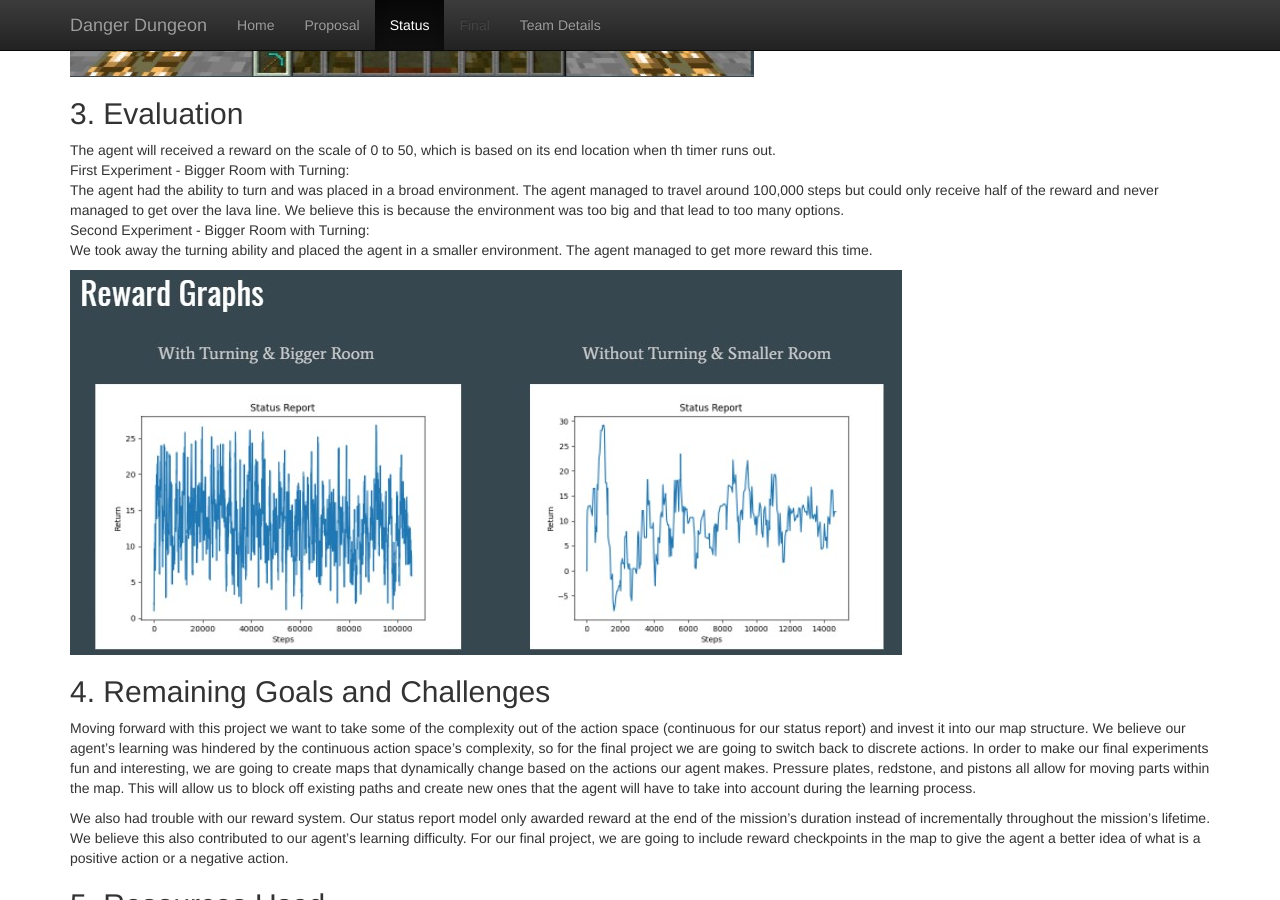
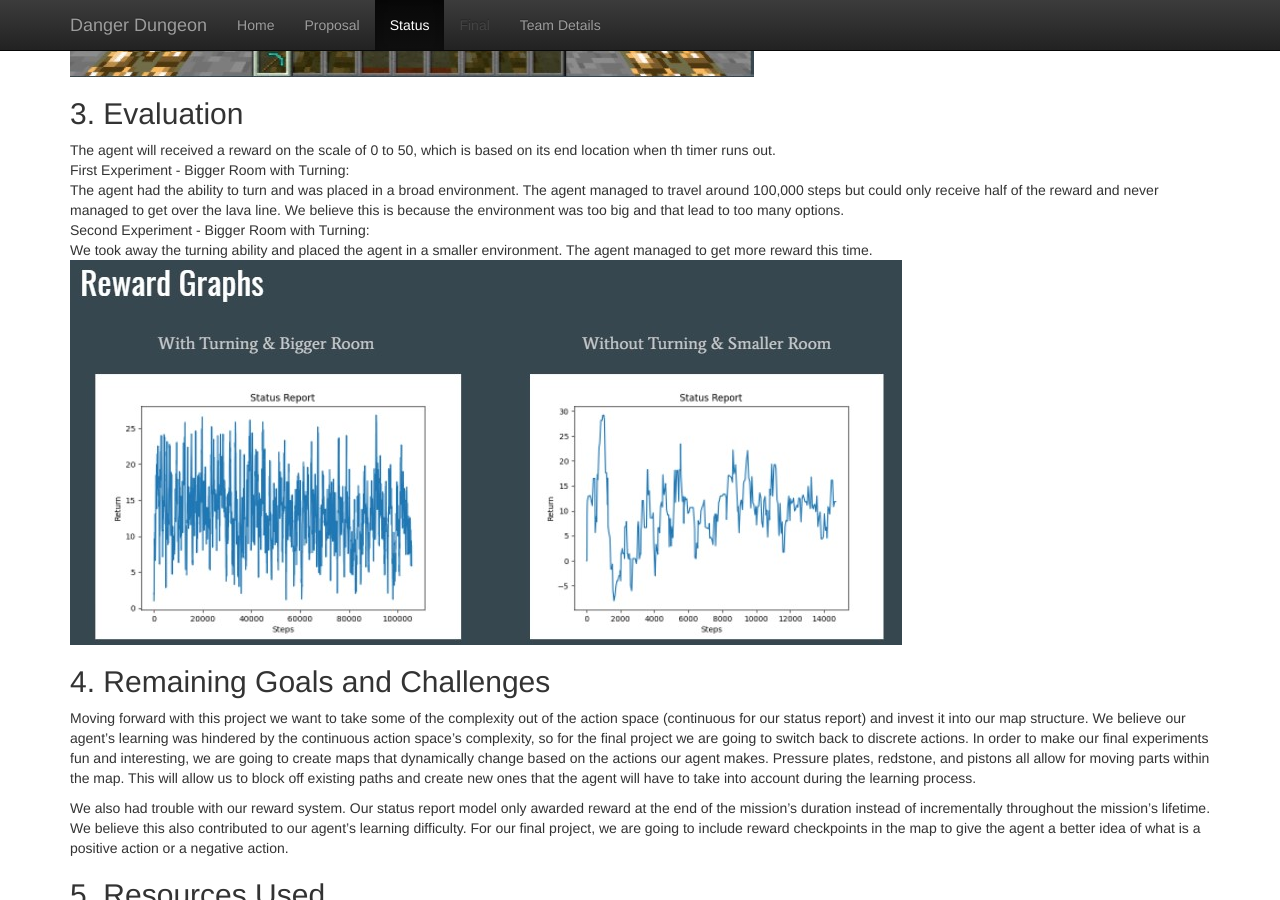
Before and after one commit to maxxdoan/DangerDungeon, a Jekyll site: the page built from docs/status.md, in a window 1280 px wide and 900 px high, scrolled down 1167 px. Built offline with Jekyll 4.4.1, drawn with Linux system fonts in a browser that asks for light colours.

Commit message:
Update status.md

```diff
--- a/docs/status.md
+++ b/docs/status.md
@@ -21,7 +21,7 @@
 <br>
 In the second experiment, the agent would be place in a smaller environment and could only perform 2 actions: moving and jumping.
 
-![Alt Text](https://github.com/maxxdoan/DangerDungeon/blob/main/docs/DangerDungeon.jpg)
+![](DangerDungeon.jpg)
 
 
 ## 3. Evaluation
@@ -35,8 +35,7 @@
 <br>
 We took away the turning ability and placed the agent in a smaller environment. The agent managed to get more reward this time.
 <br>
-
-![Alt Text](https://github.com/maxxdoan/DangerDungeon/blob/main/docs/RewardGraph.jpg)
+![](RewardGraph.jpg)
 
 
 ## 4. Remaining Goals and Challenges
```
